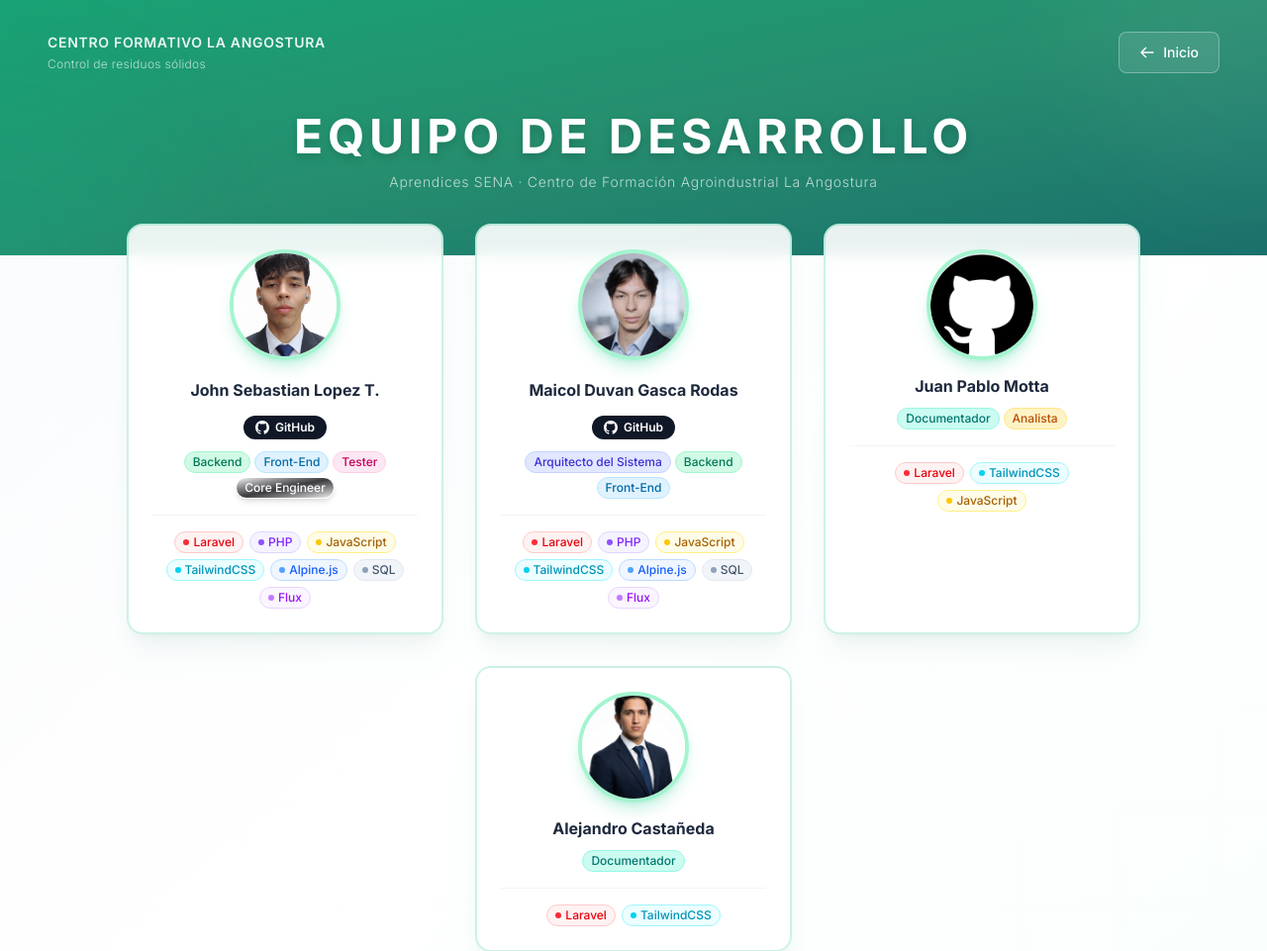
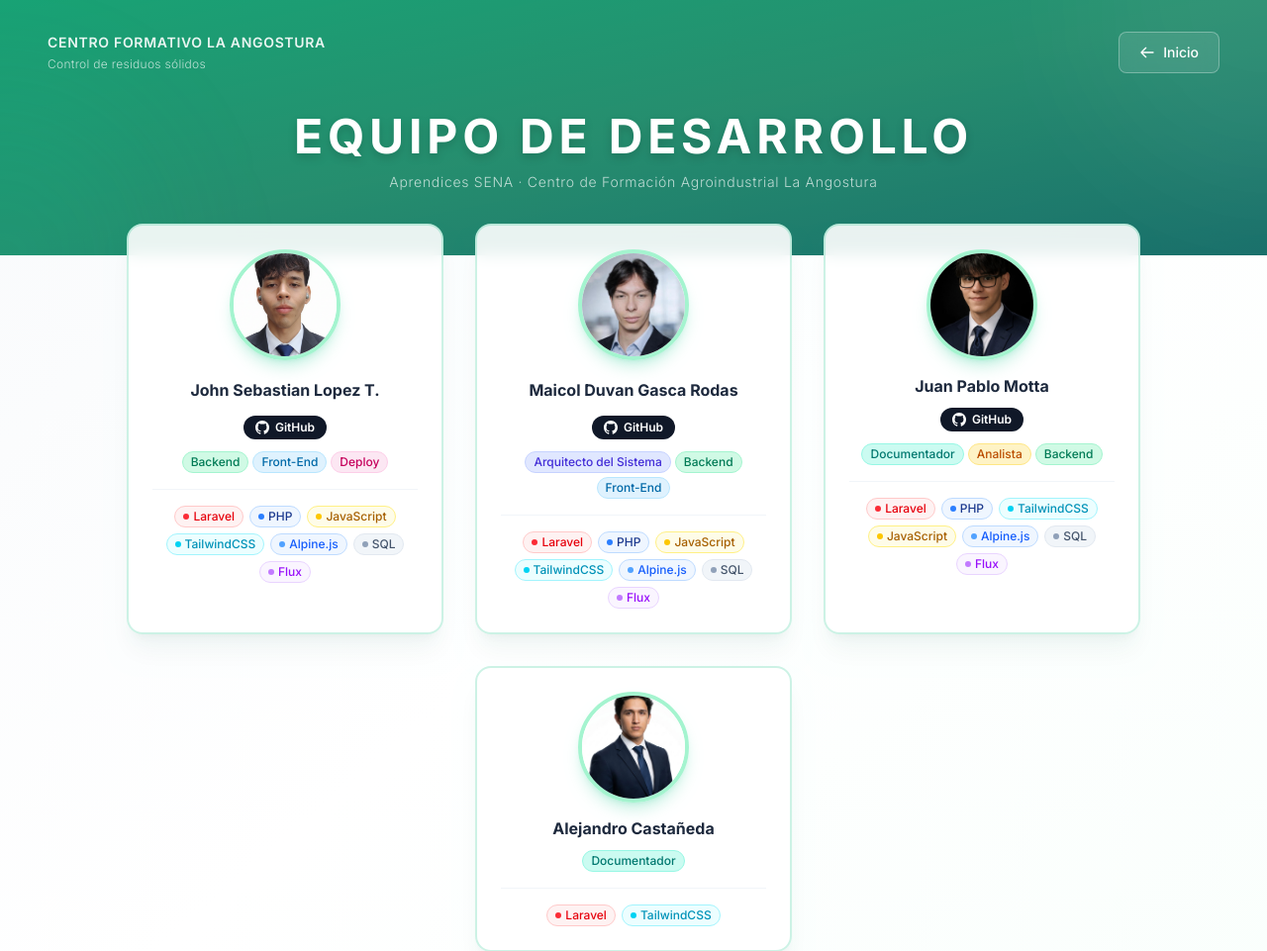
Before and after one commit to MaicolDdox/Sistema_Clasificacion_Residuos_Solidos, a Laravel app: page /desarrolladores in a window 1280 px wide. Shown: the top 961 px of the page at 99% size. Run offline with Laravel 12, Linux system fonts and the light colour scheme; style sheets or scripts are compiled from the project's sources; parts of the project's set-up code (start-up, migrations or seed data) failed here and were passed over; some libraries are stand-ins or nearby versions.

Commit message:
JUAN PABLO MOTTA PROFILE

```diff
--- a/resources/views/credits.blade.php
+++ b/resources/views/credits.blade.php
@@ -87,8 +87,7 @@
                         <div class="flex flex-wrap justify-center gap-1 mb-4">
                             <span class="px-2 py-0.5 rounded-full text-xs font-medium bg-emerald-100 text-emerald-700 border border-emerald-200">Backend</span>
                             <span class="px-2 py-0.5 rounded-full text-xs font-medium bg-sky-100 text-sky-700 border border-sky-200">Front-End</span>
-                            <span class="px-2 py-0.5 rounded-full text-xs font-medium bg-pink-100 text-pink-700 border border-pink-200">Tester</span>
-                            <span class="px-2 py-0.5 rounded-full text-xs font-medium bg-gradient-to-br from-zinc-100 via-zinc-800/90 to-zinc-100 text-white border border-white shadow-md">Core Engineer</span>
+                            <span class="px-2 py-0.5 rounded-full text-xs font-medium bg-pink-100 text-pink-700 border border-pink-200">Deploy</span>
                         </div>
 
                         <div class="w-full h-px bg-slate-100 mb-4"></div>
@@ -98,8 +97,8 @@
                             <span class="inline-flex items-center gap-1 px-2 py-0.5 rounded-full text-xs font-medium bg-red-50 text-red-600 border border-red-200">
                                 <span class="w-1.5 h-1.5 rounded-full bg-red-500 shrink-0"></span>Laravel
                             </span>
-                            <span class="inline-flex items-center gap-1 px-2 py-0.5 rounded-full text-xs font-medium bg-violet-50 text-violet-600 border border-violet-200">
-                                <span class="w-1.5 h-1.5 rounded-full bg-violet-500 shrink-0"></span>PHP
+                            <span class="inline-flex items-center gap-1 px-2 py-0.5 rounded-full text-xs font-medium bg-blue-50 text-blue-900 border border-blue-200">
+                                <span class="w-1.5 h-1.5 rounded-full bg-blue-500 shrink-0"></span>PHP
                             </span>
                             <span class="inline-flex items-center gap-1 px-2 py-0.5 rounded-full text-xs font-medium bg-yellow-50 text-yellow-700 border border-yellow-200">
                                 <span class="w-1.5 h-1.5 rounded-full bg-yellow-400 shrink-0"></span>JavaScript
@@ -163,8 +162,8 @@
                             <span class="inline-flex items-center gap-1 px-2 py-0.5 rounded-full text-xs font-medium bg-red-50 text-red-600 border border-red-200">
                                 <span class="w-1.5 h-1.5 rounded-full bg-red-500 shrink-0"></span>Laravel
                             </span>
-                            <span class="inline-flex items-center gap-1 px-2 py-0.5 rounded-full text-xs font-medium bg-violet-50 text-violet-600 border border-violet-200">
-                                <span class="w-1.5 h-1.5 rounded-full bg-violet-500 shrink-0"></span>PHP
+                            <span class="inline-flex items-center gap-1 px-2 py-0.5 rounded-full text-xs font-medium bg-blue-50 text-blue-900 border border-blue-200">
+                                <span class="w-1.5 h-1.5 rounded-full bg-blue-500 shrink-0"></span>PHP
                             </span>
                             <span class="inline-flex items-center gap-1 px-2 py-0.5 rounded-full text-xs font-medium bg-yellow-50 text-yellow-700 border border-yellow-200">
                                 <span class="w-1.5 h-1.5 rounded-full bg-yellow-400 shrink-0"></span>JavaScript
@@ -208,25 +207,55 @@
                         <!-- Nombre -->
                         <h1 class="text-base font-bold text-slate-800 mb-3 leading-tight">Juan Pablo Motta</h1>
 
+                        <a href="https://github.com/JuanMotta20" target="_blank" rel="noopener noreferrer" class="inline-flex gap-1.5 mb-3 px-3 py-1 items-center rounded-full text-xs font-semibold bg-gray-900 text-white hover:bg-gray-700 transition-colors duration-200">
+                            <svg class="w-3.5 h-3.5" fill="currentColor" viewBox="0 0 24 24">
+                                <path d="M12 0C5.374 0 0 5.373 0 12c0 5.302 3.438 9.8 8.207 11.387.599.111.793-.261.793-.577v-2.234c-3.338.726-4.033-1.416-4.033-1.416-.546-1.387-1.333-1.756-1.333-1.756-1.089-.745.083-.729.083-.729 1.205.084 1.839 1.237 1.839 1.237 1.07 1.834 2.807 1.304 3.492.997.107-.775.418-1.305.762-1.604-2.665-.305-5.467-1.334-5.467-5.931 0-1.311.469-2.381 1.236-3.221-.124-.303-.535-1.524.117-3.176 0 0 1.008-.322 3.301 1.23A11.509 11.509 0 0 1 12 5.803c1.02.005 2.047.138 3.006.404 2.291-1.552 3.297-1.23 3.297-1.23.653 1.653.242 2.874.118 3.176.77.84 1.235 1.911 1.235 3.221 0 4.609-2.807 5.624-5.479 5.921.43.372.823 1.102.823 2.222v3.293c0 .319.192.694.801.576C20.566 21.797 24 17.3 24 12c0-6.627-5.373-12-12-12z"/>
+                            </svg>
+                            GitHub
+                        </a>
+
                         <!-- Roles -->
                         <div class="flex flex-wrap justify-center gap-1 mb-4">
                             <span class="px-2 py-0.5 rounded-full text-xs font-medium bg-teal-100 text-teal-700 border border-teal-200">Documentador</span>
                             <span class="px-2 py-0.5 rounded-full text-xs font-medium bg-amber-100 text-amber-700 border border-amber-200">Analista</span>
+                            <span class="px-2 py-0.5 rounded-full text-xs font-medium bg-emerald-100 text-emerald-700 border border-emerald-200">Backend</span>
                         </div>
 
                         <div class="w-full h-px bg-slate-100 mb-4"></div>
 
                         <!-- Tecnologías -->
                         <div class="flex flex-wrap justify-center gap-1.5">
+
                             <span class="inline-flex items-center gap-1 px-2 py-0.5 rounded-full text-xs font-medium bg-red-50 text-red-600 border border-red-200">
                                 <span class="w-1.5 h-1.5 rounded-full bg-red-500 shrink-0"></span>Laravel
                             </span>
+
+                            <span class="inline-flex items-center gap-1 px-2 py-0.5 rounded-full text-xs font-medium bg-blue-50 text-blue-900 border border-blue-200">
+                                <span class="w-1.5 h-1.5 rounded-full bg-blue-500 shrink-0"></span>PHP
+                            </span>
+
                             <span class="inline-flex items-center gap-1 px-2 py-0.5 rounded-full text-xs font-medium bg-cyan-50 text-cyan-600 border border-cyan-200">
                                 <span class="w-1.5 h-1.5 rounded-full bg-cyan-400 shrink-0"></span>TailwindCSS
                             </span>
+
                             <span class="inline-flex items-center gap-1 px-2 py-0.5 rounded-full text-xs font-medium bg-yellow-50 text-yellow-700 border border-yellow-200">
                                 <span class="w-1.5 h-1.5 rounded-full bg-yellow-400 shrink-0"></span>JavaScript
                             </span>
+
+                            <span class="inline-flex items-center gap-1 px-2 py-0.5 rounded-full text-xs font-medium bg-blue-50 text-blue-600 border border-blue-200">
+                                <span class="w-1.5 h-1.5 rounded-full bg-blue-400 shrink-0"></span>Alpine.js
+                            </span>
+
+                            <span class="inline-flex items-center gap-1 px-2 py-0.5 rounded-full text-xs font-medium bg-slate-100 text-slate-600 border border-slate-200">
+                                <span class="w-1.5 h-1.5 rounded-full bg-slate-400 shrink-0"></span>SQL
+                            </span>
+
+                            <span class="inline-flex items-center gap-1 px-2 py-0.5 rounded-full text-xs font-medium bg-purple-50 text-purple-600 border border-purple-200">
+                                <span class="w-1.5 h-1.5 rounded-full bg-purple-400 shrink-0"></span>Flux
+                            </span>
+
+
+
                         </div>
                     </div>
                 </article>
```
Also changed, not shown: public/apprentices/imagen_3.png.
